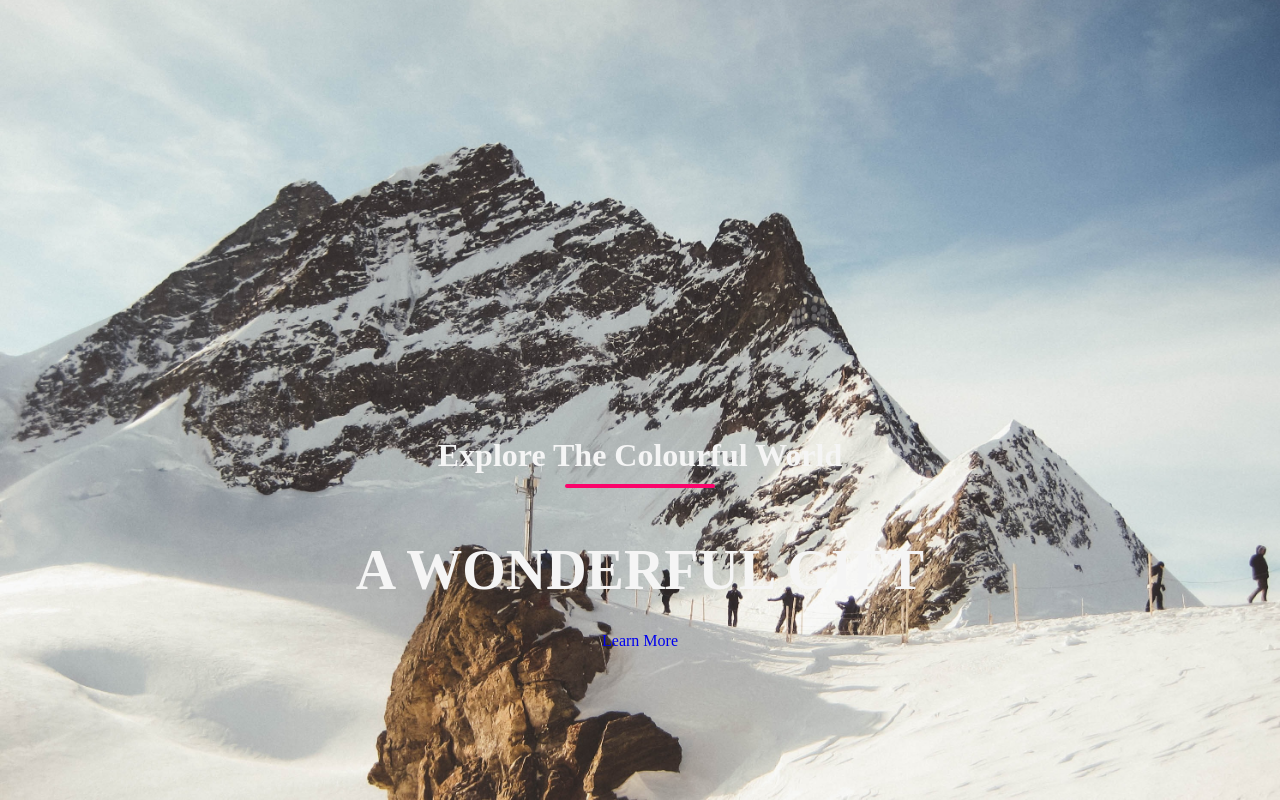
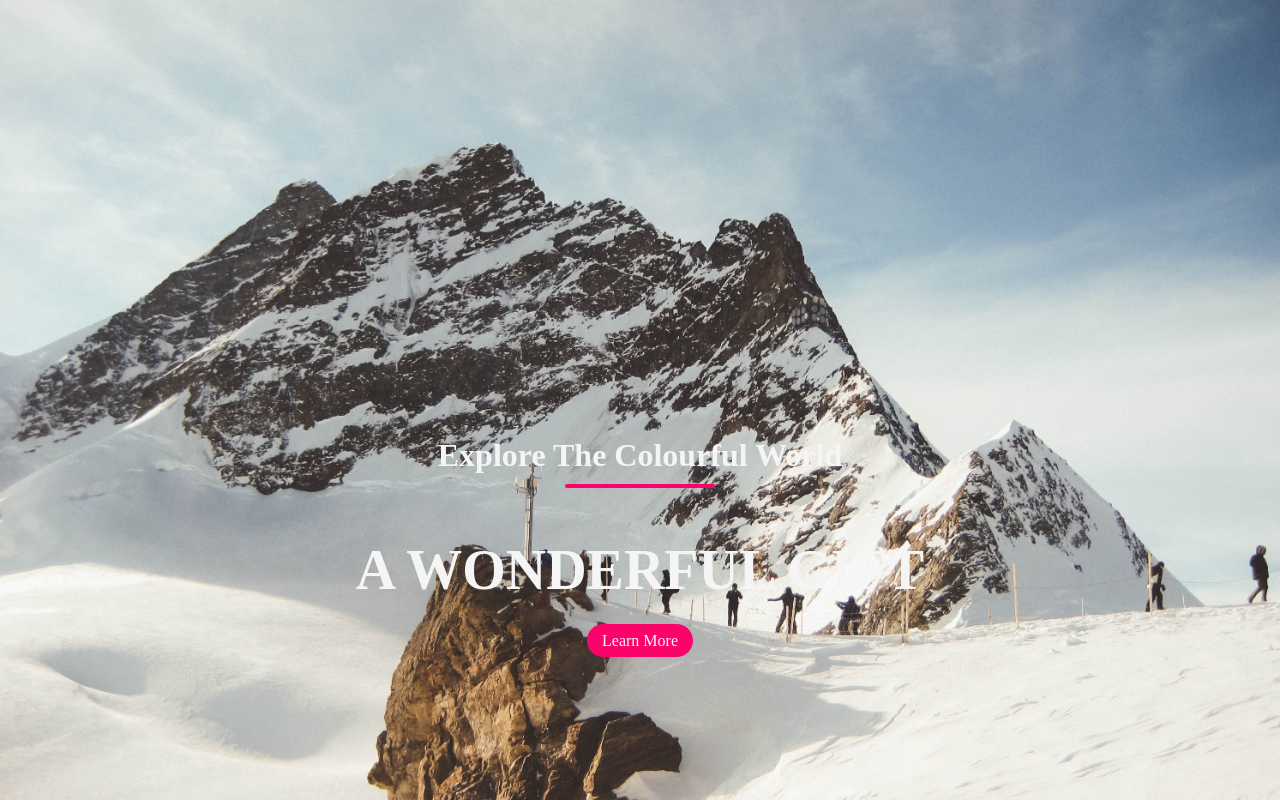
Before and after one commit to TaiwoOluwaseyi/Adventure, a plain HTML site: page index.html in a window 1280 px wide. Drawn offline with Linux system fonts and the light colour scheme.

Commit message:
second commit

```diff
--- a/Style.css
+++ b/Style.css
@@ -42,3 +42,10 @@ header {
     margin-top: 50px;
     margin-bottom: 30px;
 }
+
+.ctn {
+    padding: 8px 15px;
+    background: #fc036b;
+    border-radius: 30px;
+    color: whitesmoke;
+}
```
